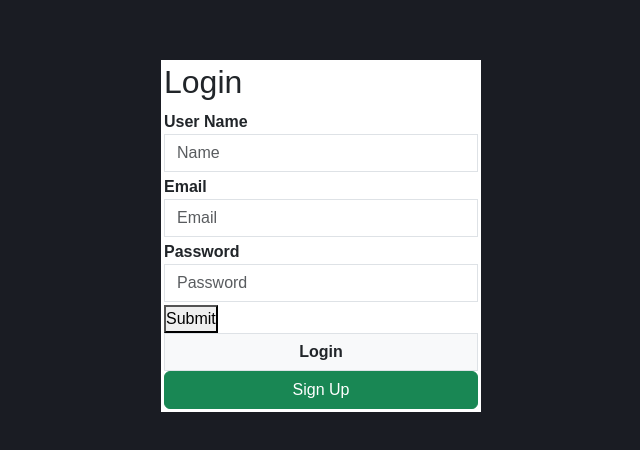
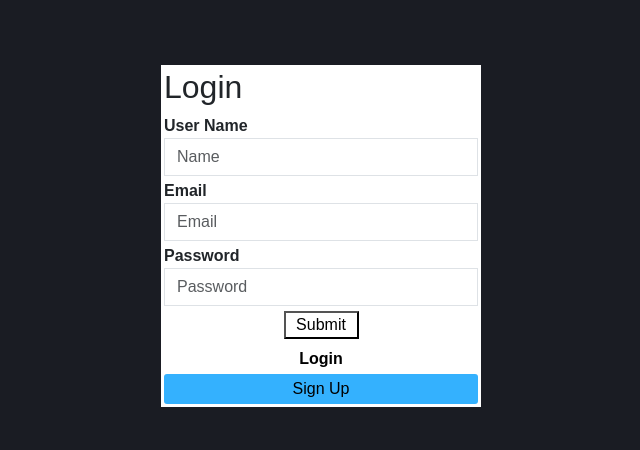
Before and after one commit to DylanSTucker/MyShelf, a React (Vite) app: page / in a window 1280 px wide. Shown: the part 164-614 px from the top of the page, without its empty margins (319-959 px from the left). Built offline with nearby package versions, Linux system fonts and the light colour scheme.

Commit message:
some small style changes

```diff
--- a/src/App.css
+++ b/src/App.css
@@ -27,7 +27,8 @@
     --dark: #23252F;
     --darkest: #FFFFFF;
     --blacker: #121217;
-    --highlight: #3DC7BE;
+    --highlight: #34B1FE;
+    /*--highlight: #9A3B3B;*/
 
     /*non color related variables*/
     --nav-size: 60px;
--- a/src/Components/Shelf/Shelf.css
+++ b/src/Components/Shelf/Shelf.css
@@ -9,3 +9,9 @@
     box-sizing: border-box;
     position: relative;
 }
+.no-books{
+    text-align: center;
+    padding-right: 200px;
+    margin-top: 100px;
+    color: var(--light);
+}
--- a/src/Components/Shelf/Shelf.tsx
+++ b/src/Components/Shelf/Shelf.tsx
@@ -14,6 +14,9 @@ const Shelf = (props: Props) => {
 
   return (
     <>
+    {props.itemInfo.length<=0 && (
+      <h1 className="no-books">There are no books in your shelf</h1>
+    )}
       {!showModal && (
         <div className="shelf">
           {props.itemInfo?.map((item: any) => (
--- a/src/Pages/Login-Signup/SignUp.css
+++ b/src/Pages/Login-Signup/SignUp.css
@@ -15,3 +15,33 @@
 .username-container, .email-container, .password-container, .confirm-password-container{
     margin-bottom: 3px;
 }
+.submit-button{
+    width: 75px;
+    display: block;
+    margin: 5px auto;
+    text-align: center;
+    background-color: var(--darkest);
+}
+.login-button{
+    width: 100%;
+    height: 30px;
+    border-radius: 3px;
+    border: none;
+    text-decoration: none;
+    background-color: var(--darkest);
+}
+.signup-button{
+    width: 100%;
+    height: 30px;
+    border-radius: 3px;
+    border: none;
+    text-decoration: none;
+    background-color: var(--darkest);
+
+}
+.login-button-highlight{
+    background-color: var(--highlight);
+}
+.signup-button-highlight{
+    background-color: var(--highlight);
+}
--- a/src/Pages/Login-Signup/SignUp.tsx
+++ b/src/Pages/Login-Signup/SignUp.tsx
@@ -104,6 +104,7 @@ const SignUp = () => {
           )}
           {error && <p>{error}</p>}
           <button
+          className="submit-button"
             type="submit"
             onClick={(e) => handleSubmit(e, isLogin ? "login" : "signup")}
           >
@@ -112,21 +113,21 @@ const SignUp = () => {
           <button
             className={
               isLogin
-                ? "btn btn-default border w-100 bg-light rounded-0 text-decoration-none"
-                : "btn w-100 btn-success"
+                ? "login-button"
+                : "login-button-highlight login-button"
             }
             //onClick={(e) => handleSubmit(e, "signup")}
-            onClick={(e) => viewLogin(e, false)}
+            onClick={(e) => viewLogin(e, true)}
           >
             <strong>Login</strong>
           </button>
           <button
             className={
               isLogin
-                ? "btn w-100 btn-success"
-                : "btn btn-default border w-100 bg-light rounded-0 text-decoration-none"
+                ? "signup-button-highlight signup-button"
+                : "signup-button"
             }
-            onClick={(e) => viewLogin(e, true)}
+            onClick={(e) => viewLogin(e, false)}
           >
             Sign Up
           </button>
```
Also changed, not shown: 2 other files (tests, documents, lock files or other folders).
